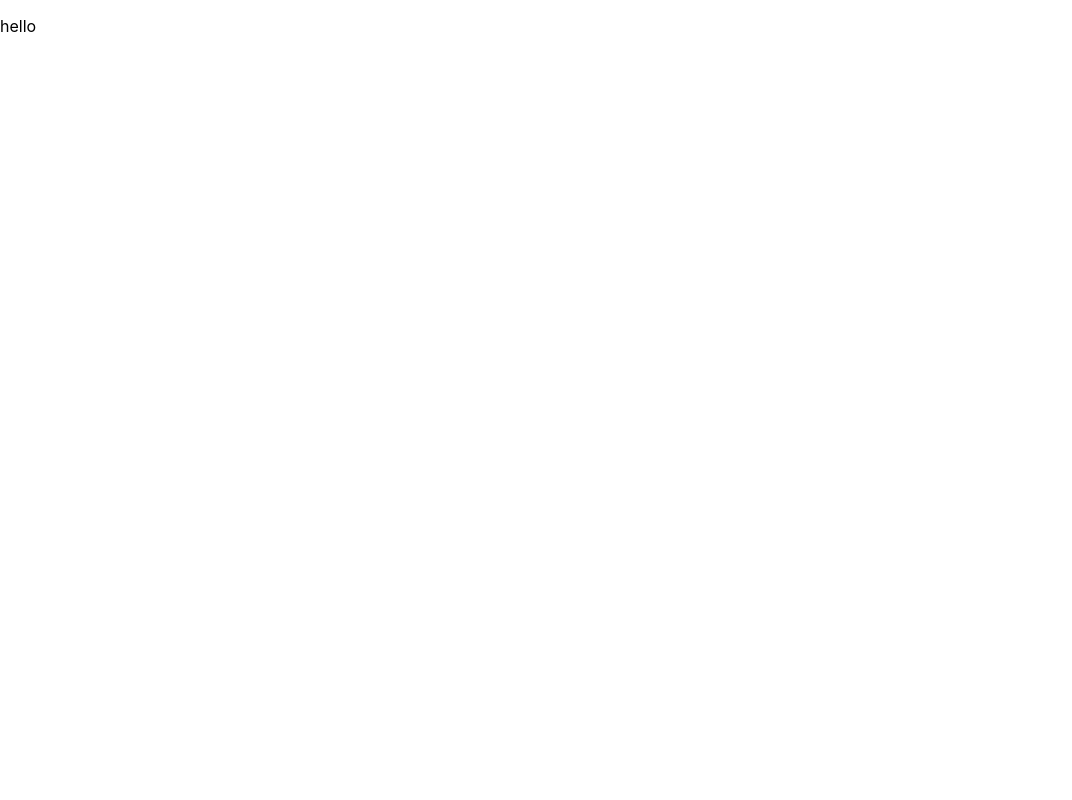
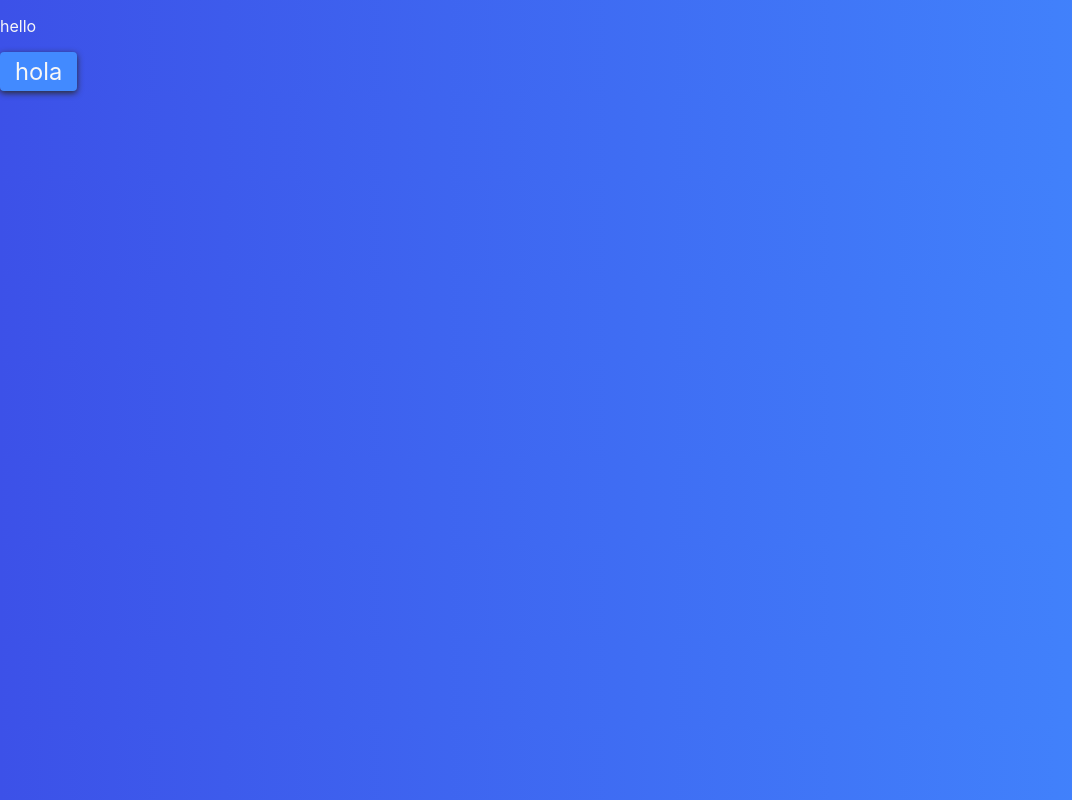
Before and after one commit to Carlos0934/movie-page, a Next.js app: page / in a window 1280 px wide. Shown: the whole page, without its empty margins (0-1072 px from the left). Built offline with nearby package versions, Linux system fonts and the light colour scheme.

Commit message:
button component created

```diff
--- /dev/null
+++ b/components/Button.tsx
@@ -0,0 +1,10 @@
+import styles from '../styles/components/Button.module.scss'
+
+export type ButtonVariants = 'container' | 'outline'
+interface ButtonProps {
+    variant? : ButtonVariants
+}
+const Button : React.FC<ButtonProps> = ({children , variant = 'container'}) =>
+    <button data-variant = {variant} className = {styles.button}>{children}</button>
+
+export default Button
--- a/pages/index.tsx
+++ b/pages/index.tsx
@@ -1,5 +1,12 @@
+import Button from '../components/Button'
 import styles from '../styles/Home.module.scss'
 
 export default function Home() {
-    return ( < p > hello </p>)
-    }
+    return (
+        <main>
+             < p > hello </p>
+             <Button variant = 'container'>hola</Button>
+
+        </main>
+    )
+}
--- /dev/null
+++ b/styles/colors.scss
@@ -0,0 +1,9 @@
+
+$colors: (
+    'violet': #C642FF,
+    'purple': #853CE8,
+    'dark-purple': #684EFF,
+    'dark-blue' :#3C51E8,
+    'blue':#428AFF);
+
+$blue :#428AFF;
--- /dev/null
+++ b/styles/components/Button.module.scss
@@ -0,0 +1,28 @@
+@import '../colors.scss';
+@import '../variables.scss';
+$button-color : white;
+.button {
+
+    padding: 5px 15px;
+    font-size: calc(0.6vw + 16px);
+    transition: all .2s;
+    border-radius: 4px;
+    box-shadow: $shadow ;
+
+
+}
+.button[data-variant='container'] {
+    background-color: $blue;
+    border : none;
+}
+.button[data-variant='outline'] {
+    background-color: transparent;
+    border: 1px solid $button-color ;
+}
+.button:hover {
+    cursor: pointer;
+}
+
+.button:active {
+   opacity: 0.8;
+}
--- a/styles/globals.scss
+++ b/styles/globals.scss
@@ -1,16 +1,23 @@
+
 html,
 body {
-  padding: 0;
-  margin: 0;
-  font-family: -apple-system, BlinkMacSystemFont, Segoe UI, Roboto, Oxygen,
-    Ubuntu, Cantarell, Fira Sans, Droid Sans, Helvetica Neue, sans-serif;
+    padding: 0;
+    margin: 0;
+    font-family: -apple-system, BlinkMacSystemFont, Segoe UI, Roboto, Oxygen, Ubuntu, Cantarell, Fira Sans, Droid Sans, Helvetica Neue, sans-serif;
+    background-image: linear-gradient( to right ,#3C51E8 , #428AFF );
+    color : rgb(247, 247, 247);
+}
+
+button {
+    color : rgb(247, 247, 247);
+    font-family: -apple-system, BlinkMacSystemFont, Segoe UI, Roboto, Oxygen, Ubuntu, Cantarell, Fira Sans, Droid Sans, Helvetica Neue, sans-serif;
 }
 
 a {
-  color: inherit;
-  text-decoration: none;
+    color: inherit;
+    text-decoration: none;
 }
 
 * {
-  box-sizing: border-box;
+    box-sizing: border-box;
 }
--- /dev/null
+++ b/styles/variables.scss
@@ -0,0 +1,2 @@
+
+$shadow : 0px 2px 6px #2b2a2a ;
```
Also changed, not shown: components/Card.tsx (added, +22 -0 lines), tsconfig.json (added, +29 -0 lines), next-env.d.ts (added), public/vercel.svg (deleted), styles/components/Card.module.scss (added), styles/components/Home.module.scss (renamed from styles/Home.module.scss), styles/fonts.scss (added), 1 other file (tests, documents, lock files or other folders).
